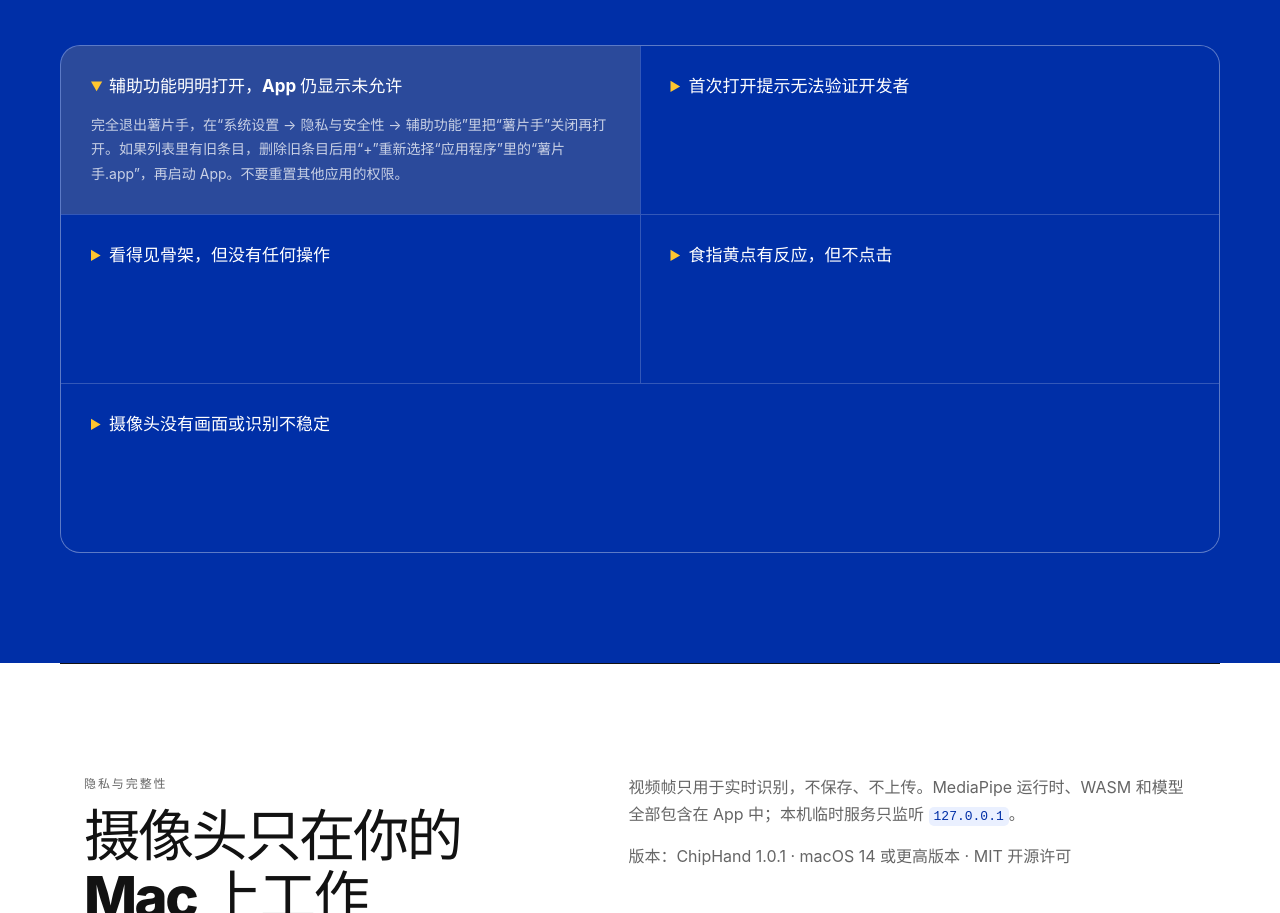
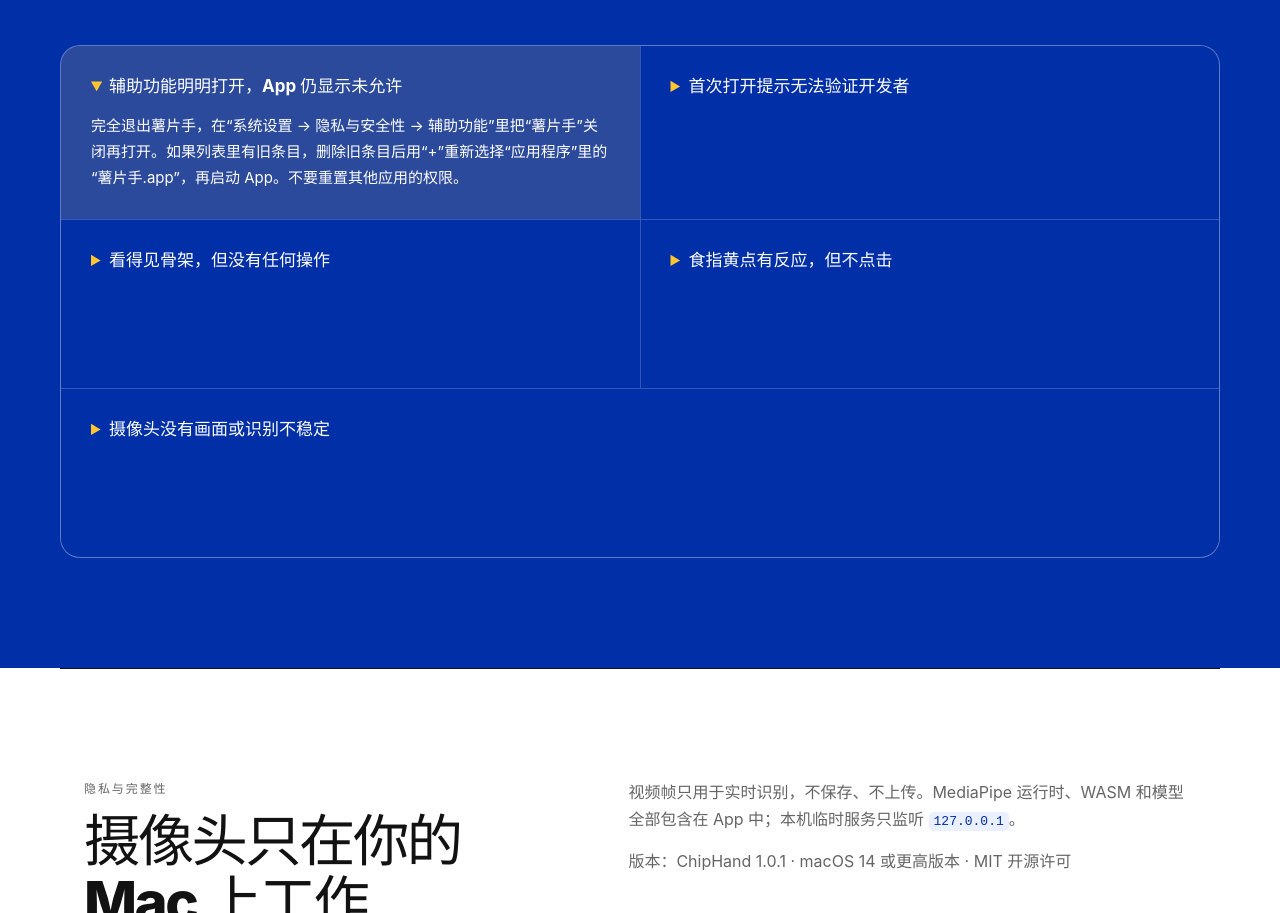
Before and after one commit to HuYee2025/chiphand-macos, a website built with Vite: page docs/user-guide/index.html in a window 1280 px wide. Shown: the part 4778-5691 px from the top of the page. Built offline with nearby package versions, Linux system fonts and the light colour scheme.

Commit message:
style: improve troubleshooting text contrast

```diff
--- a/docs/user-guide/styles.css
+++ b/docs/user-guide/styles.css
@@ -544,7 +544,8 @@ h1 {
 }
 
 .trouble-section details p {
-  color: rgba(255, 255, 255, 0.74);
+  color: #fff;
+  font-size: 15px;
   line-height: 1.75;
 }
 
```
